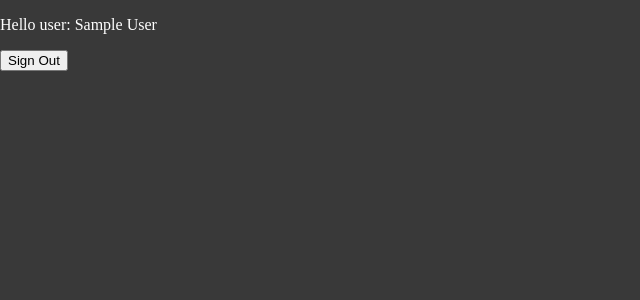
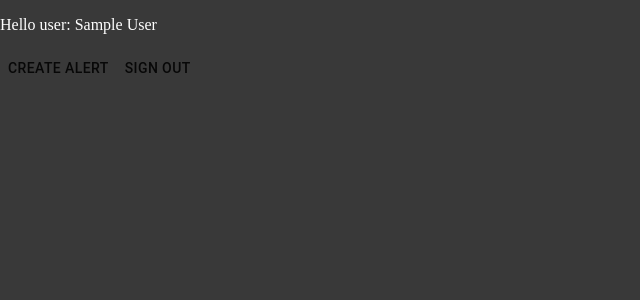
Before and after one commit to JasonPowr/airdeall_fyp, a React (Create React App) app: page /alerts in a window 1280 px wide. Shown: the top 300 px of the page, without its empty margins (0-640 px from the left). Built offline with nearby package versions, Linux system fonts and the light colour scheme; no server answers; sample sign-in values are in the browser's storage.

Commit message:
Created basic create alert page

```diff
--- a/package.json
+++ b/package.json
@@ -13,6 +13,7 @@
     "@testing-library/user-event": "^13.5.0",
     "firebase": "^9.15.0",
     "formik": "^2.2.9",
+    "material-ui-phone-number": "^3.0.0",
     "react": "^18.2.0",
     "react-dom": "^18.2.0",
     "react-router-dom": "^6.6.2",
--- a/src/App.js
+++ b/src/App.js
@@ -7,6 +7,7 @@ import {makeStyles} from "@material-ui/core";
 import AlertsPage from "./pages/Alerts/alertPage";
 import {AuthContextProvider} from "./contexts/authContext";
 import ProtectedRoutes from "./components/ProtectedRoute/ProtectedRoutes";
+import CreateAlertPage from "./pages/Alerts/createAlertPage";
 
 const useStyles = makeStyles({
     app: {
@@ -31,6 +32,7 @@ function App() {
                     <Route path="/login" element={<LoginPage />} />
                     <Route path="/register" element={<RegistrationPage />} />
                     <Route path="/alerts" element={<ProtectedRoutes> <AlertsPage /></ProtectedRoutes>} />
+                    <Route path="/create_alert" element={<ProtectedRoutes> <CreateAlertPage /></ProtectedRoutes>} />
                 </Routes>
             </div>
         </Router>
--- a/src/Helpers/Validation/RegistrationValidation.js
+++ b/src/Helpers/Validation/RegistrationValidation.js
@@ -7,4 +7,5 @@ export const registrationSchema = yup.object().shape({
     email: yup.string().email("Please enter a valid email").required("Required"),
     password: yup.string().required("A password is required").min(6, "Password must be greater than 6 character").matches(passwordRegEx, "Password must be greater than 6 characters, Must contain a number and a special character"),
     confirmPassword: yup.string().oneOf([yup.ref('password'), null], 'Passwords must match'),
+    // phoneNumber: yup.number().required("Required")
 })
--- a/src/pages/Alerts/alertPage.js
+++ b/src/pages/Alerts/alertPage.js
@@ -1,6 +1,7 @@
 import {UserAuth} from "../../contexts/authContext";
-import { useNavigate } from "react-router-dom";
+import {Link, useNavigate} from "react-router-dom";
 import {useState} from "react";
+import {Button} from "@material-ui/core";
 function AlertsPage() {
     const { user, logOut } = UserAuth()
     const navigate = useNavigate()
@@ -24,7 +25,8 @@ function AlertsPage() {
     return (
         <div>
             <p>Hello user: {user && user.displayName}</p>
-            <button onClick={handleSubmit}>Sign Out</button>
+            <Link to={"/create_alert"}><Button>Create Alert</Button></Link>
+            <Button onClick={handleSubmit}>Sign Out</Button>
         </div>
     );
 }
--- /dev/null
+++ b/src/pages/Alerts/createAlertPage.js
@@ -0,0 +1,33 @@
+import {UserAuth} from "../../contexts/authContext";
+import {useState} from "react";
+import {Button, TextField} from "@material-ui/core";
+import {Link} from "react-router-dom";
+function CreateAlertPage() {
+    // const { user, logOut } = UserAuth()
+    // const navigate = useNavigate()
+    // const [error, setError] = useState("");
+
+    // if(user != null){
+    //     console.log(user)
+    // }
+
+    return (
+        <div>
+            <p>Create Alert</p>
+
+            <div>
+                <TextField
+                    variant="filled"
+                    className={"textField"}
+                    id={"alertName"}
+                    type={"email"}
+                    placeholder={"Name of Alert"}/>
+            </div>
+
+            <Button>Create</Button>
+            <Link to={"/alerts"}><Button>Cancel</Button></Link>
+        </div>
+    );
+}
+
+export default CreateAlertPage;
```
Also changed, not shown: src/components/Forms/registrationForm/registrationForm.js (+21 -0 lines), 1 other file (tests, documents, lock files or other folders).
